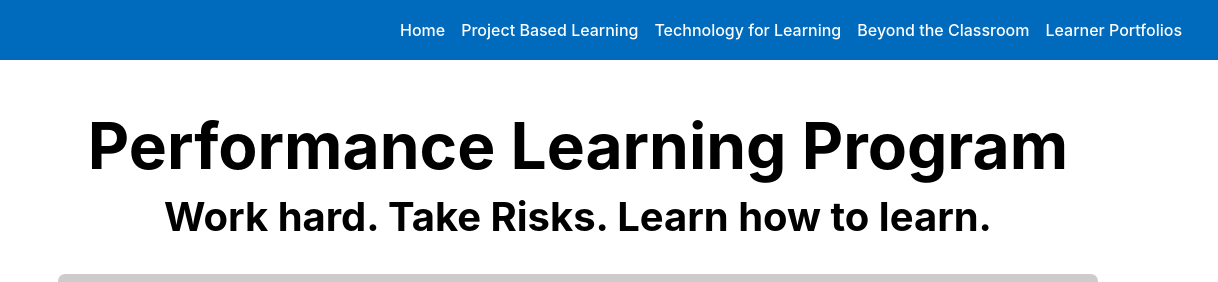
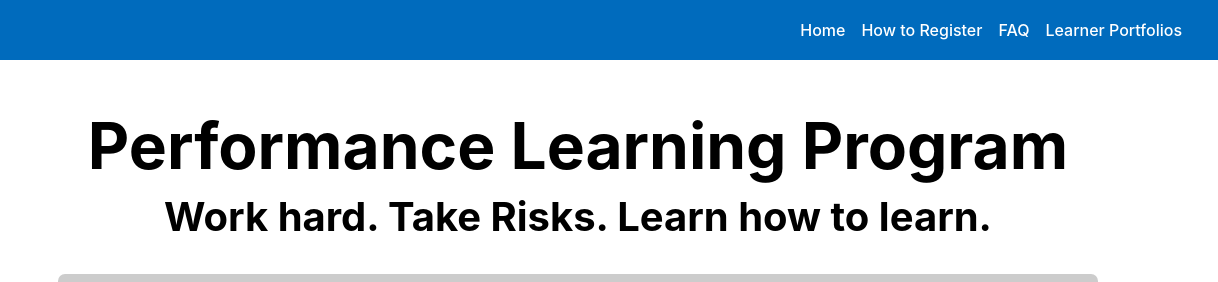
Before and after one commit to rainnfx/PLP-Site, a website built with Vite: page index.html in a window 1280 px wide. Shown: the top 282 px of the page, 62-1280 px from the left. Built offline with nearby package versions, Linux system fonts and the light colour scheme; placeholder pictures from the web are drawn by us.

Commit message:
Changed the links in the top, will merge branches later.

```diff
--- a/index.html
+++ b/index.html
@@ -25,9 +25,8 @@
 
       <ul class="buttons">
         <li><a href="#home">Home</a></li>
-        <li><a href="#project-based-learning">Project Based Learning</a></li>
-        <li><a href="#technology-for-learning">Technology for Learning</a></li>
-        <li><a href="#beyond-the-classroom">Beyond the Classroom</a></li>
+        <li><a href="#how-to-register">How to Register</a></li>
+        <li><a href="#faq">FAQ</a></li>
         <li><a href="#learner-portfolios">Learner Portfolios</a></li>
       </ul>
     </nav>
--- a/style.css
+++ b/style.css
@@ -108,7 +108,7 @@ body {
   .buttons a:hover {
     color: #a8e2ff;
     transition: 0.5s;
-    font-weight: 600;
+    font-weight: 500;
   }
 
   /* Hero Area */
```
